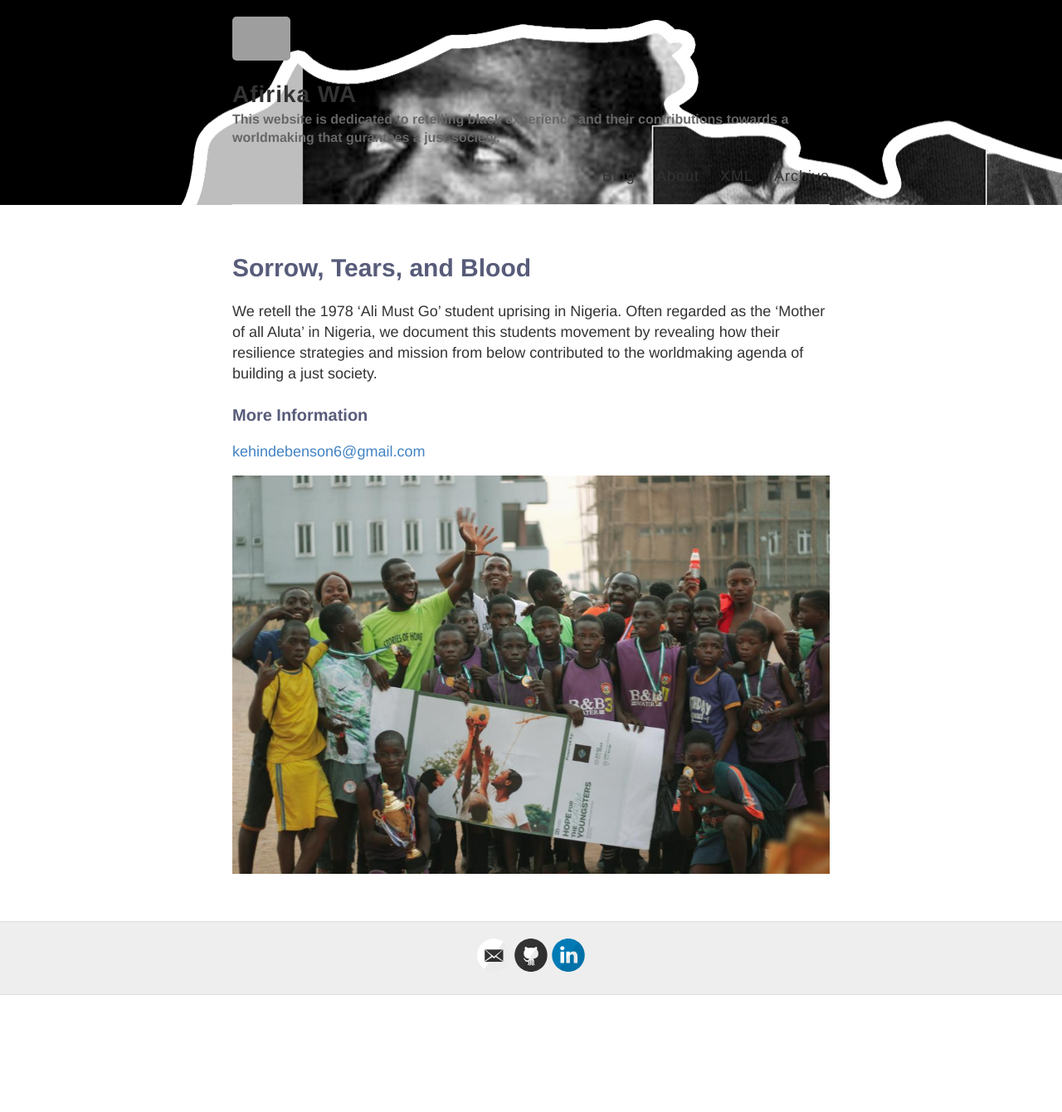
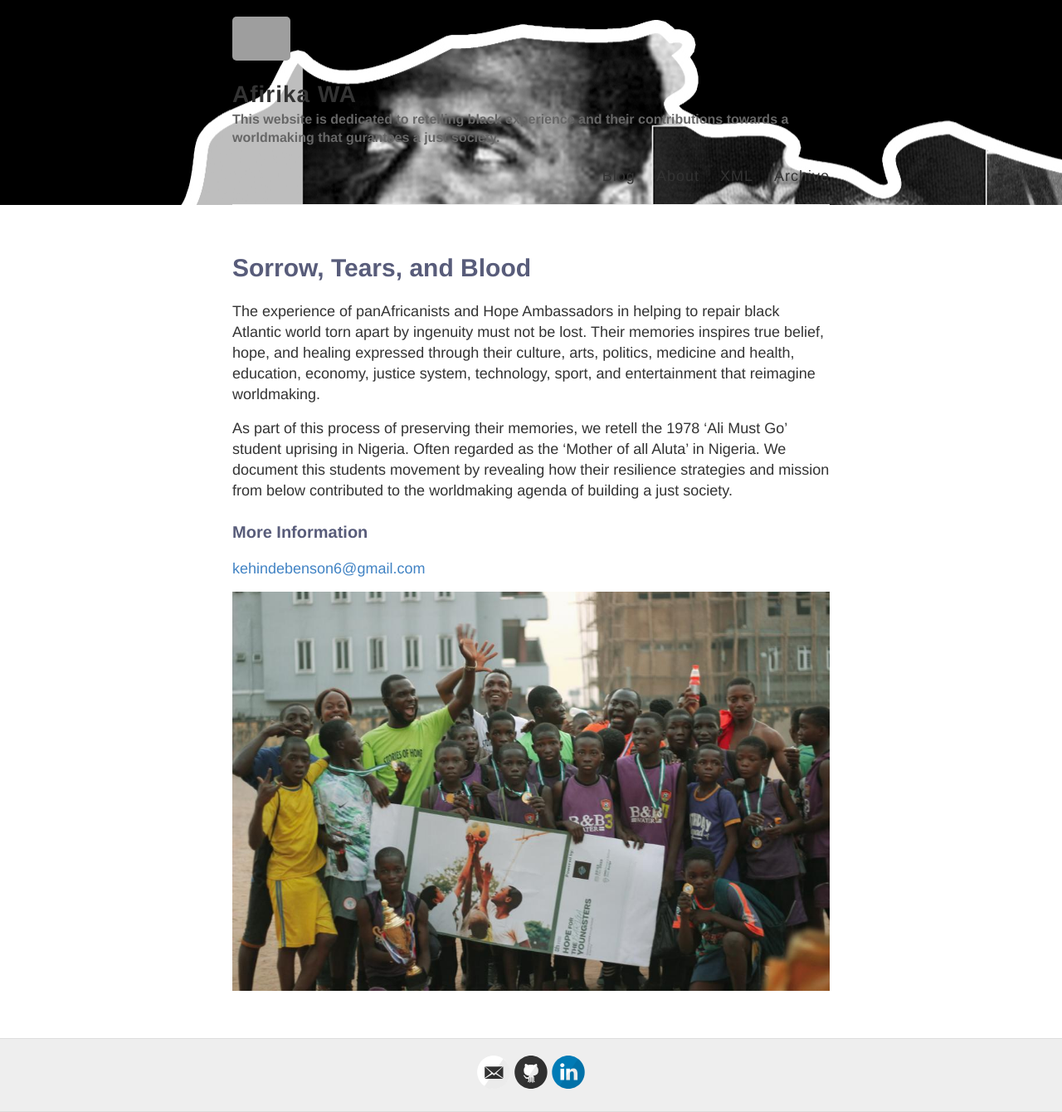
Before and after one commit to ilegbusi/ilegbusi.github.io, a Jekyll site: the page built from about.md, in a window 1280 px wide. Shown: the whole page at 83% size. Built offline with Jekyll 4.4.1, drawn with Linux system fonts in a browser that asks for light colours; before the commit the page ends 1199 px from its top, so only the background shows below that; grey boxes are pictures that could not be loaded.

Commit message:
About new03-17-2023

```diff
--- a/about.md
+++ b/about.md
@@ -7,7 +7,9 @@ permalink: /about/
 
 
 
- We retell the 1978 'Ali Must Go' student uprising in Nigeria. Often regarded as the 'Mother of all Aluta' in Nigeria, we document this students movement by revealing how their resilience strategies and mission from below contributed to the worldmaking agenda of building a just society.
+ The experience of panAfricanists and Hope Ambassadors in helping to repair black Atlantic world torn apart by ingenuity must not be lost. Their memories inspires true belief, hope, and healing expressed through their culture, arts, politics, medicine and health, education, economy, justice system, technology, sport, and entertainment that reimagine worldmaking.
+
+ As part of this process of preserving their memories, we retell the 1978 'Ali Must Go' student uprising in Nigeria. Often regarded as the 'Mother of all Aluta' in Nigeria. We document this students movement by revealing how their resilience strategies and mission from below contributed to the worldmaking agenda of building a just society.
 
 
 ### More Information
```
